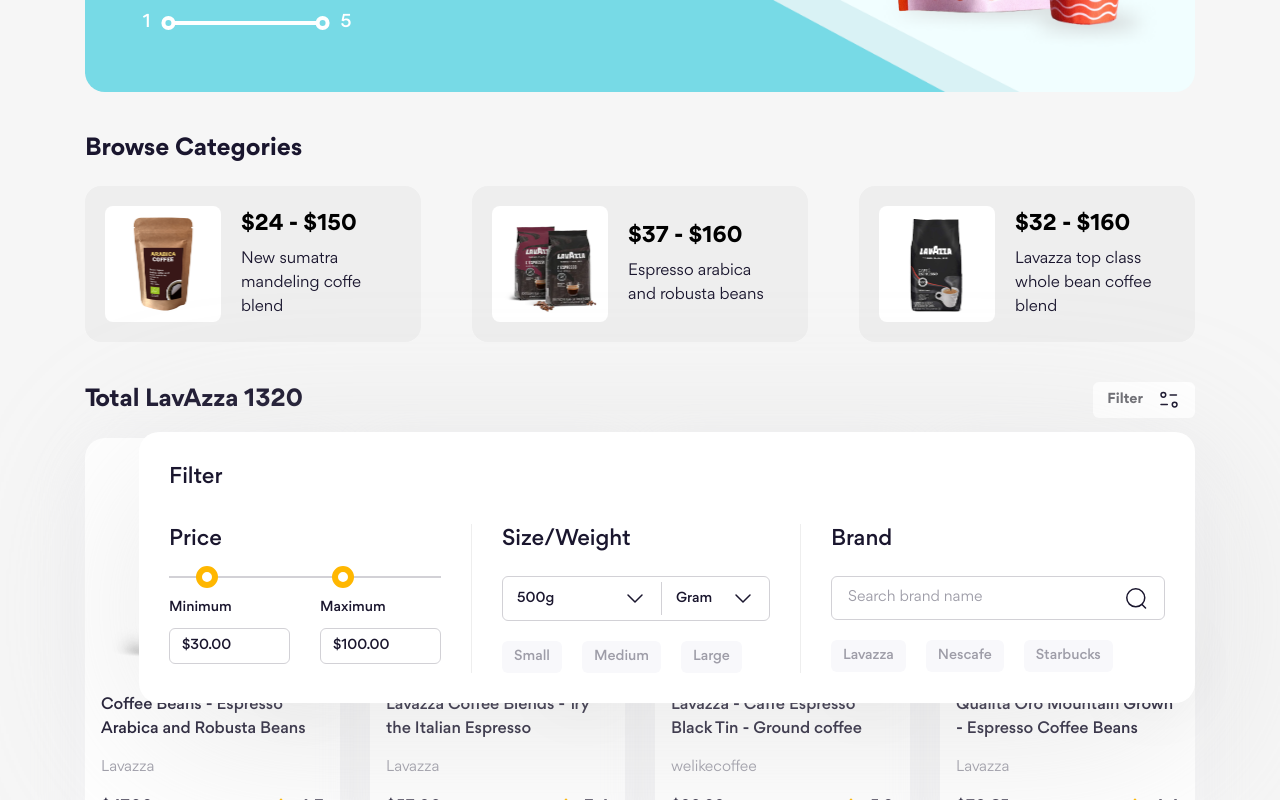
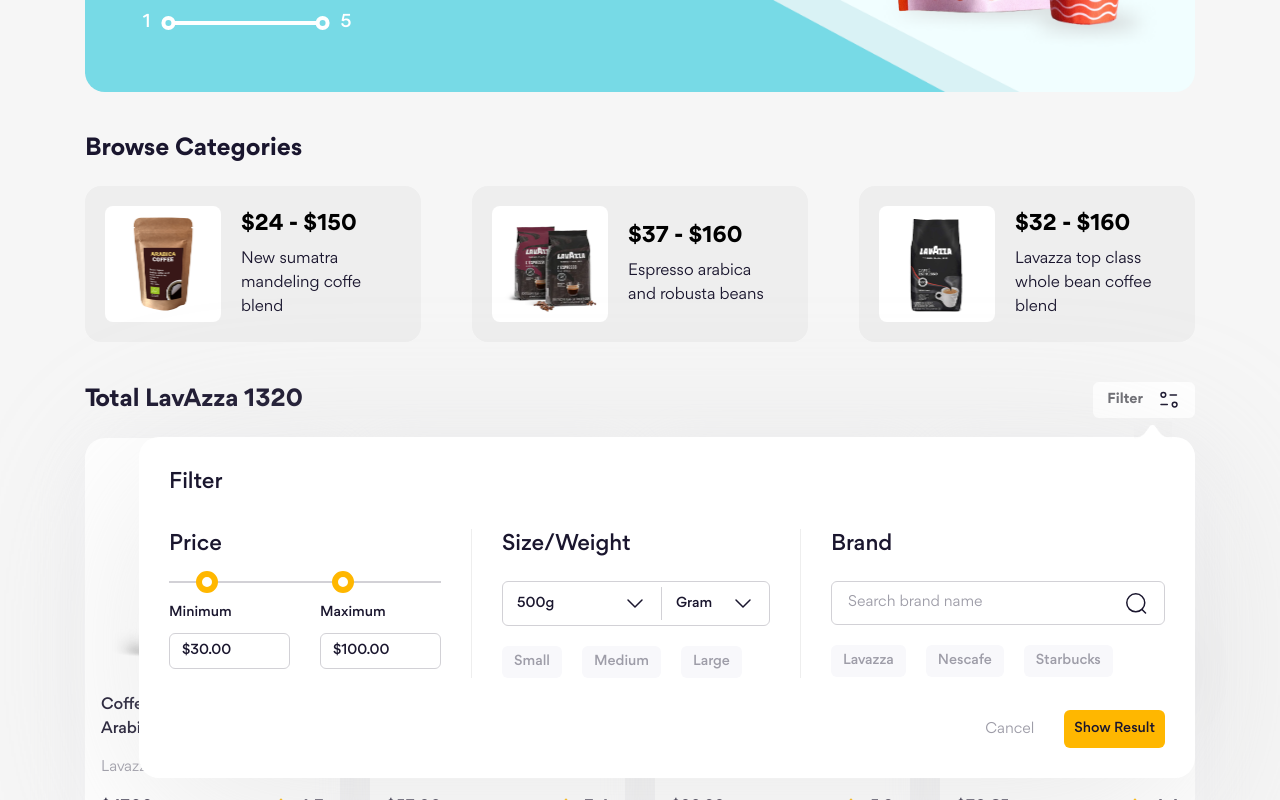
Before and after one commit to dathuynh1710/grocerymart-project, a website: page index.html in a window 1280 px wide. Both pictures are taken after a click on the button "Filter". Shown: the part 435-1235 px from the top of the page. Drawn offline with Linux system fonts and the light colour scheme.

Commit message:
Add hide and show filter

```diff
--- a/assets/js/scripts.js
+++ b/assets/js/scripts.js
@@ -154,7 +154,8 @@
         if (!target) {
             document.body.innerText = `Cần thêm toggle-target cho: ${button.outerHTML}`;
         }
-        button.onclick = () => {
+        button.onclick = (e) => {
+            e.preventDefault();
             if (!$(target)) {
                 return (document.body.innerText = `Không tìm thấy phần tử "${target}"`);
             }
@@ -164,6 +165,15 @@
                 $(target).classList.toggle("hide", !isHidden);
                 $(target).classList.toggle("show", isHidden);
             });
+        };
+
+        document.onclick = function (e) {
+            if (!e.target.closest(target)) {
+                const isHidden = $(target).classList.contains("hide");
+                if (!isHidden) {
+                    button.click();
+                }
+            }
         };
     });
 }
--- a/index.html
+++ b/index.html
@@ -104,11 +104,12 @@
                 <div class="home__row">
                     <h2 class="home__heading">Total LavAzza 1320</h2>
                     <div class="filter-wrap">
-                        <button class="filter-btn">
+                        <button class="filter-btn js-toggle" toggle-target="#home-filter">
                             Filter
                             <img src="./assets/icons/filter.svg" alt="" class="filter-btn__icon icon" />
                         </button>
-                        <div class="filter">
+                        <div id="home-filter" class="filter hide">
+                            <img src="./assets/icons/arrow-up.png" alt="" class="filter__arrow" />
                             <h3 class="filter__heading">Filter</h3>
                             <form action="" class="filter__form">
                                 <div class="filter__row">
@@ -220,6 +221,18 @@
                                             </div>
                                         </div>
                                     </div>
+                                </div>
+
+                                <div class="filter__row filter__footer">
+                                    <button class="btn btn--text filter__cancel js-toggle" toggle-target="#home-filter">
+                                        Cancel
+                                    </button>
+                                    <button
+                                        class="btn btn--primary filter__submit js-toggle"
+                                        toggle-target="#home-filter"
+                                    >
+                                        Show Result
+                                    </button>
                                 </div>
                             </form>
                         </div>
--- a/scss/components/_buttons.scss
+++ b/scss/components/_buttons.scss
@@ -39,3 +39,48 @@
         margin-top: 6px;
     }
 }
+
+// Buttons
+.btn {
+    height: 46px;
+    padding: 0 20px;
+    background: #f8f8fb;
+
+    font-size: 1.8rem;
+    font-weight: 500;
+    border-radius: 6px;
+    user-select: none;
+
+    + .btn {
+        margin-left: 20px;
+    }
+
+    &--text {
+        color: #9e9da8;
+        background: transparent;
+        font-weight: 400;
+    }
+
+    &--primary {
+        background: #ffb700;
+    }
+
+    &--outline {
+        background: transparent;
+        border: 1px solid #d2d1d6;
+    }
+
+    &--rounded {
+        border-radius: 99px;
+    }
+
+    &[disabled],
+    &--disabled {
+        opacity: 0.5;
+        pointer-events: none;
+    }
+
+    &:hover {
+        opacity: 0.9;
+    }
+}
--- a/scss/components/_filter-form.scss
+++ b/scss/components/_filter-form.scss
@@ -6,11 +6,24 @@
 .filter {
     position: absolute;
     right: 0;
-    top: 50px;
+    top: 55px;
     padding: 30px;
     border-radius: 20px;
     background: var(--filter-form-bg);
     filter: drop-shadow(0px 40px 90px var(--filter-form-shadow));
+    transition: opacity visibility;
+    transition-duration: 0.5s;
+    &.hide {
+        opacity: 0;
+        visibility: hidden;
+    }
+
+    &__arrow {
+        position: absolute;
+        top: -16px;
+        right: 23px;
+        height: 20.5px;
+    }
 
     &__heading {
         font-size: 2.2rem;
@@ -172,4 +185,24 @@
         margin: 0 30px;
         background: #eee;
     }
+
+    &__footer {
+        display: flex;
+        justify-content: flex-end;
+        margin-top: 32px;
+    }
+
+    &__cancel,
+    &__submit {
+        height: 38px;
+        padding: 0 10px;
+    }
+
+    &__cancel {
+        font-size: 1.5rem;
+    }
+
+    &__submit {
+        font-size: 1.4rem;
+    }
 }
```
Also changed, not shown: assets/css/main.css, assets/icons/arrow-up.png (added), 1 other file.
